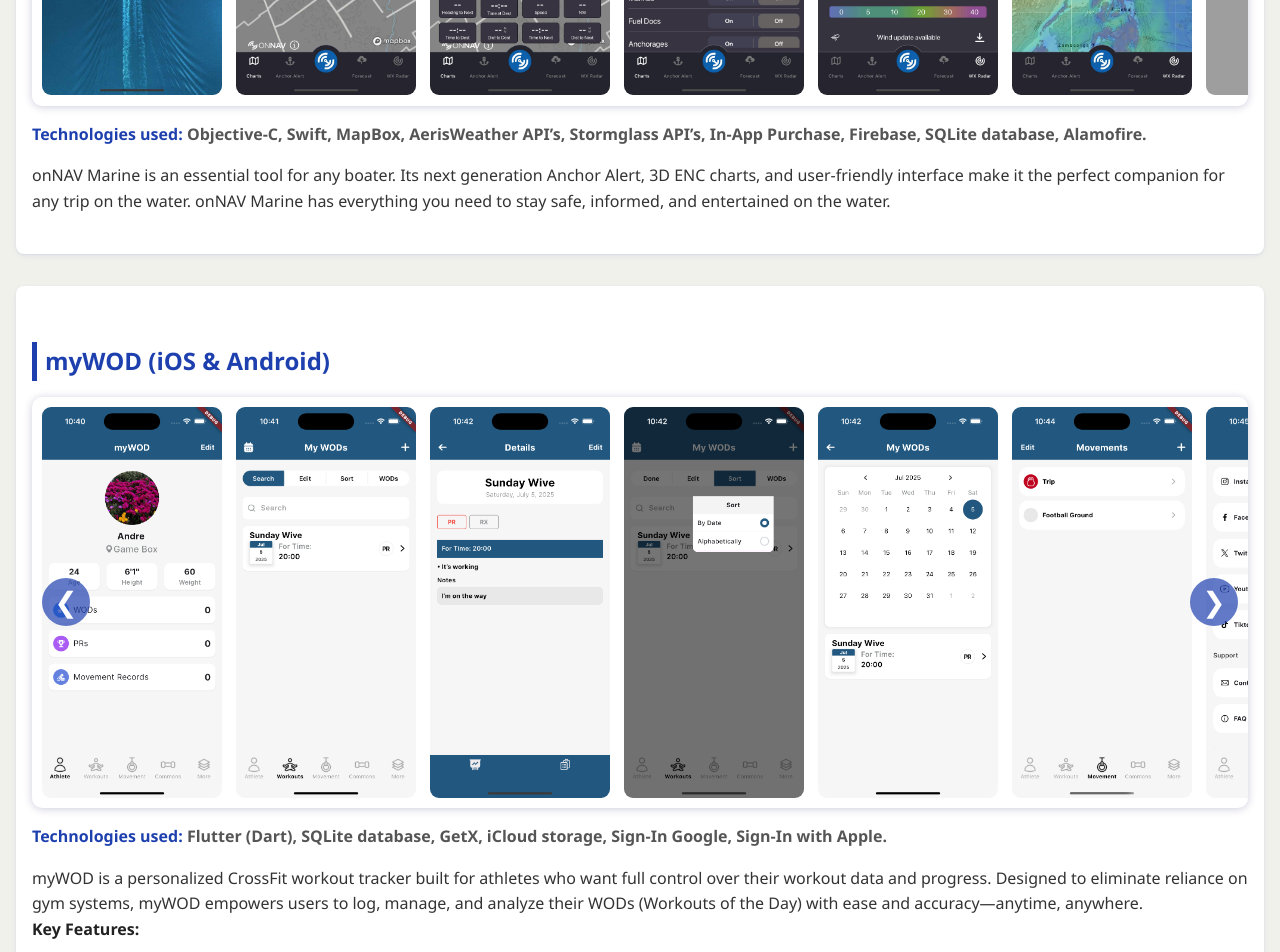
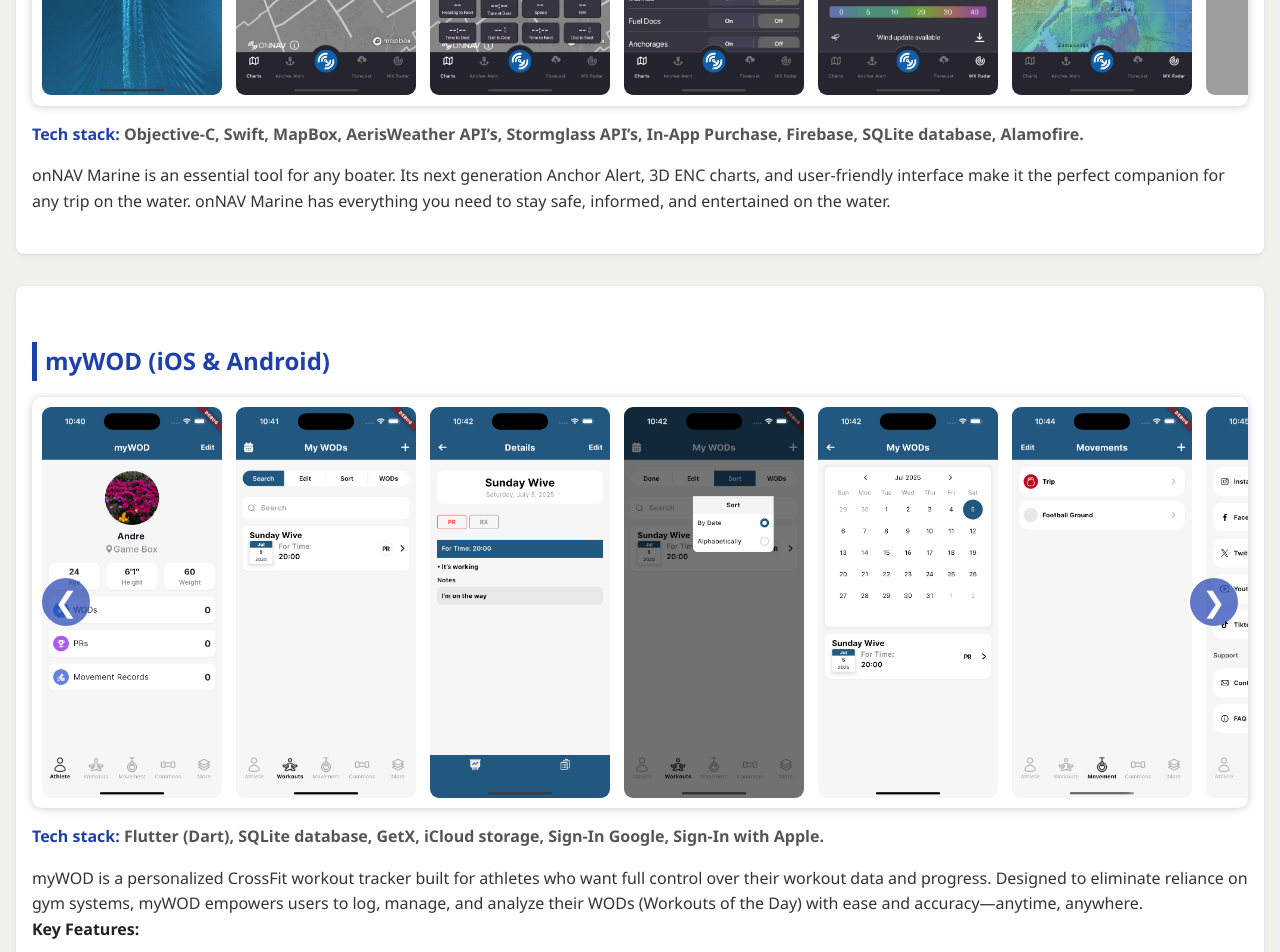
Before and after one commit to CodeHub97/gaganpreet, a plain HTML site: page index.html in a window 1280 px wide. Shown: the part 720-1672 px from the top of the page. Drawn offline with Linux system fonts and the light colour scheme; grey boxes are pictures that could not be loaded.

Commit message:
Update index.html

```diff
--- a/index.html
+++ b/index.html
@@ -241,7 +241,7 @@
       <button class="arrow arrow-right" aria-label="Scroll right">&#10095;</button>
     </div>
     <p class="technologies-used">
-      <span class="label">Technologies used:</span>
+      <span class="label">Tech stack:</span>
       <span class="tech-list">Objective-C, Swift, MapBox, AerisWeather API’s, Stormglass API’s,
            In-App Purchase, Firebase, SQLite database, Alamofire.</span>
     </p>
@@ -266,7 +266,7 @@
       <button class="arrow arrow-right" aria-label="Scroll right">&#10095;</button>
     </div>
     <p class="technologies-used">
-      <span class="label">Technologies used:</span>
+      <span class="label">Tech stack:</span>
       <span class="tech-list">Flutter (Dart), SQLite database, GetX, iCloud storage, Sign-In Google,
           Sign-In with Apple.</span>
     </p>
@@ -304,7 +304,7 @@
       <button class="arrow arrow-right" aria-label="Scroll right">&#10095;</button>
     </div>
     <p class="technologies-used">
-      <span class="label">Technologies used:</span>
+      <span class="label">Tech stack:</span>
       <span class="tech-list">Objective-C, Swift, SwiftUI, MapKit, Google Map, In-App Purchase, SQLite database.</span>
     </p>
     <p>
@@ -334,7 +334,7 @@
       <button class="arrow arrow-right" aria-label="Scroll right">&#10095;</button>
     </div>
     <p class="technologies-used">
-      <span class="label">Technologies used:</span>
+      <span class="label">Tech stack:</span>
       <span class="tech-list">Swift, Firebase, In-App Purchase, GoogleSignIn, FacebookLogin, Alamofire.</span>
     </p>
     <p>
@@ -363,7 +363,7 @@
       <button class="arrow arrow-right" aria-label="Scroll right">&#10095;</button>
     </div>
     <p class="technologies-used">
-      <span class="label">Technologies used:</span>
+      <span class="label">Tech stack:</span>
       <span class="tech-list">Swift, UIKit, In-App Purchase, SQLite Database, Firebase URLSession.</span>
     </p>
     <p>
@@ -388,7 +388,7 @@
       <button class="arrow arrow-right" aria-label="Scroll right">&#10095;</button>
     </div>
     <p class="technologies-used">
-      <span class="label">Technologies used:</span>
+      <span class="label">Tech stack:</span>
       <span class="tech-list">Swift, UIKit, Core Data, URLSession.</span>
     </p>
     <p>
```
